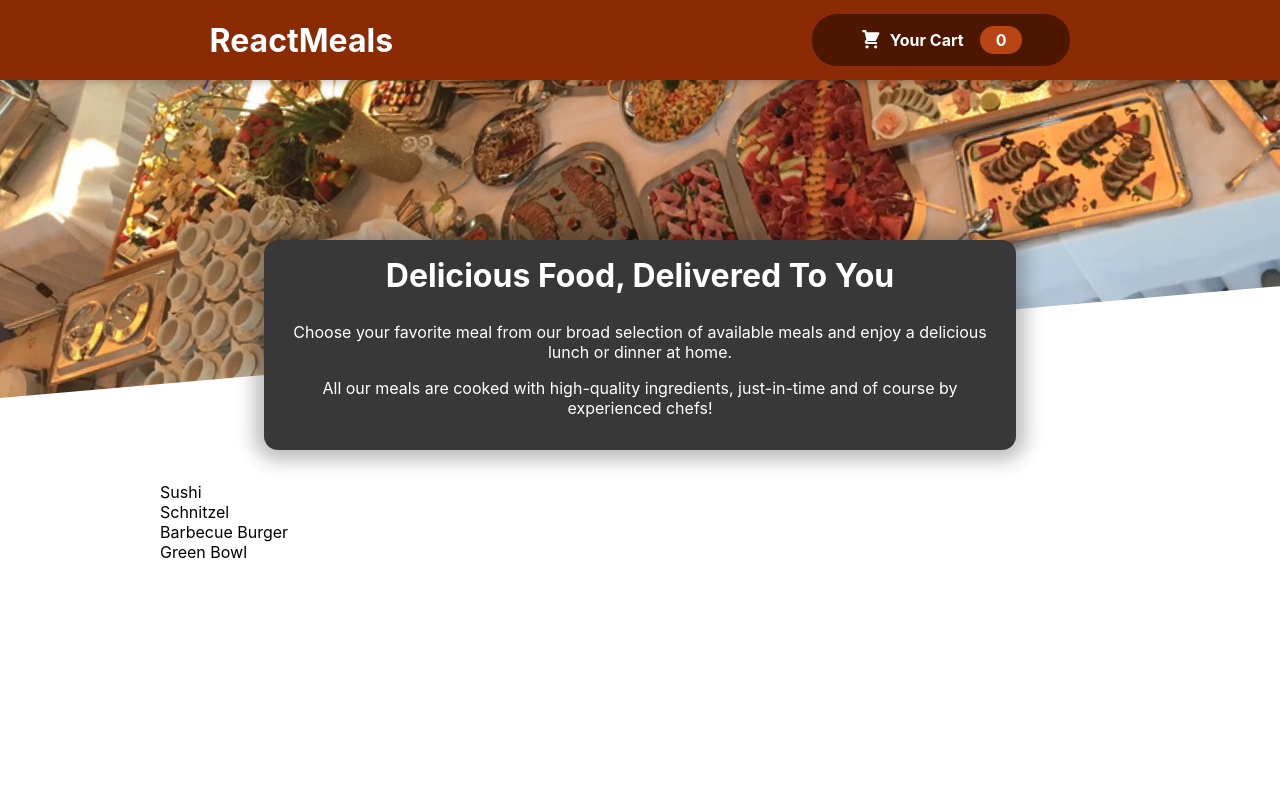
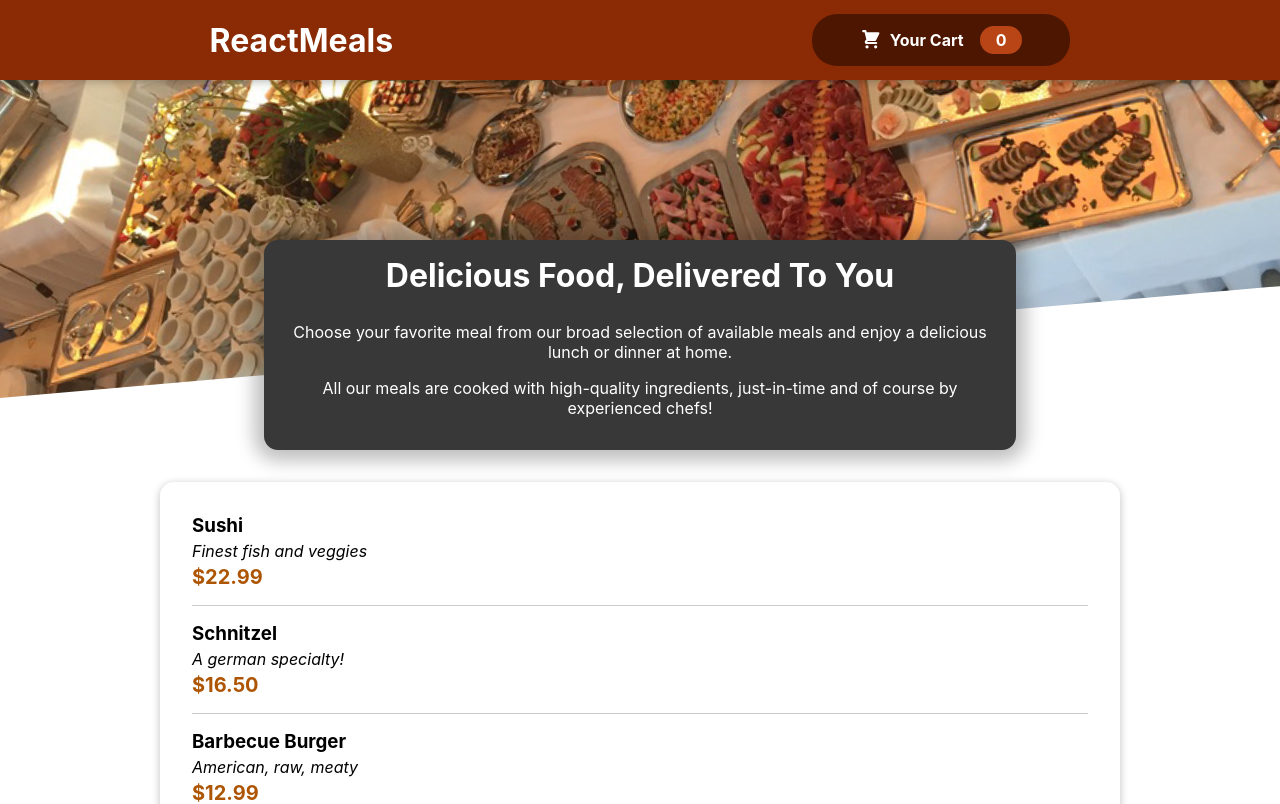
Before and after one commit to aryanjnv/RestaurantWebsite, a React (Create React App) app: page / in a window 1280 px wide. Shown: the top 804 px of the page. Built offline with nearby package versions, Linux system fonts and the light colour scheme.

Commit message:
Making the Items visible

```diff
--- a/src/components/Meals/AvailableMeal.js
+++ b/src/components/Meals/AvailableMeal.js
@@ -1,5 +1,7 @@
 import React from 'react'
 import classes from './AvailableMeal.module.css'
+import Card from '../UI/Card';
+import MealItem from './MealItem/MealItem';
 
 const DUMMY_MEALS = [
     {
@@ -30,12 +32,14 @@
 
 const AvailableMeal = () => {
 
-    const mealList=DUMMY_MEALS.map((meal)=><li>{meal.name}</li>)
+    const mealList=DUMMY_MEALS.map((meal)=><MealItem key={meal.id} name={meal.name} description={meal.description} price={meal.price} />)
   return (
     <section className={classes.meals}>
+        <Card>
         <ul>
             {mealList}
         </ul>
+        </Card>
 
     </section>
   )
--- /dev/null
+++ b/src/components/Meals/MealItem/MealItem.js
@@ -0,0 +1,20 @@
+import React from 'react'
+import classes from './MealItem.module.css'
+
+const MealItem = (props) => {
+    const price=`$${props.price.toFixed(2)}`
+  return (
+    <li className={classes.meal}>
+        <div>
+          <h3>{props.name}</h3>
+          <div className={classes.description}>{props.description}</div>
+          <div className={classes.price}>{price}</div>
+        </div>
+        <div>
+
+        </div>
+    </li>
+  )
+}
+
+export default MealItem
--- /dev/null
+++ b/src/components/Meals/MealItem/MealItem.module.css
@@ -0,0 +1,20 @@
+.meal{
+  display: flex;
+  justify-content: space-between;
+  margin: 1rem;
+  padding-bottom: 1rem;
+  border-bottom: 1px solid #ccc;
+}
+.meal h3{
+  margin: 0 0 0.25rem 0;
+}
+.description{
+  font-style: italic;
+}
+
+.price{
+  margin-top: 0.25rem;
+  font-weight: bold;
+  color: #ad5502;
+  font-size: 1.25rem;
+}
--- /dev/null
+++ b/src/components/UI/Card.js
@@ -0,0 +1,10 @@
+import React from 'react'
+import classes from './Card.module.css'
+
+const Card = (props) => {
+  return (
+    <div className={classes.card}>{props.children}</div>
+  )
+}
+
+export default Card
--- /dev/null
+++ b/src/components/UI/Card.module.css
@@ -0,0 +1,6 @@
+.card{
+  padding: 1rem;
+  box-shadow: 0 2px 8px rgba(0,0,0,0.25);
+  border-radius: 14px;
+  background-color: white;
+}
```
